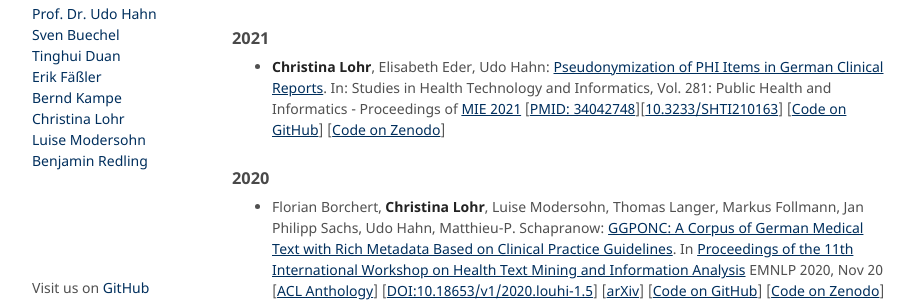
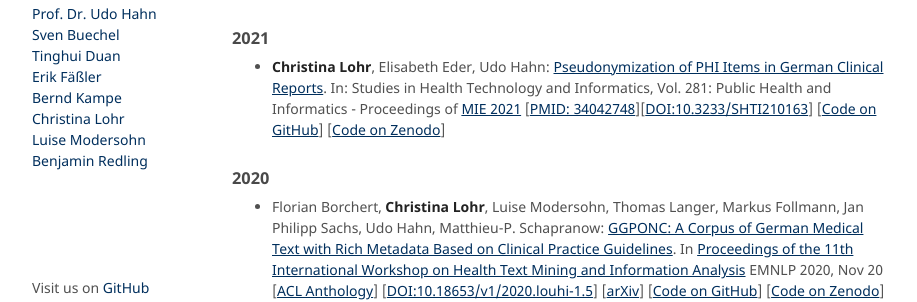
Before and after one commit to JULIELab/JULIELab.github.io, a Jekyll site: the page built from Staff/Lohr/index.md, in a window 1280 px wide and 900 px high, scrolled down 774 px. Shown: the part 161-463 px from the top of the window, without its empty margins (178-1095 px from the left). Built offline with Jekyll 4.4.1, drawn with Linux system fonts in a browser that asks for light colours; our own code applies the rules of GitHub Pages for plain Markdown files; some of the changed lines change nothing that is shown.

Commit message:
Update index.md

```diff
--- a/Staff/Lohr/index.md
+++ b/Staff/Lohr/index.md
@@ -30,7 +30,7 @@
 
 ### 2021
 
-* **Christina Lohr**, Elisabeth Eder, Udo Hahn: [Pseudonymization of PHI Items in German Clinical Reports](https://ebooks.iospress.nl/doi/10.3233/SHTI210163). In: Studies in Health Technology and Informatics, Vol. 281: Public Health and Informatics - Proceedings of [MIE 2021](https://ebooks.iospress.nl/volume/public-health-and-informatics-proceedings-of-mie-2021) [[PMID: 34042748](https://pubmed.ncbi.nlm.nih.gov/34042748/)][[10.3233/SHTI210163](https://doi.org/10.3233/shti210163)] [[Code on GitHub](https://github.com/JULIELab/ClinicalSurrogateGeneration)] [[Code on Zenodo](https://zenodo.org/record/4883613)]
+* **Christina Lohr**, Elisabeth Eder, Udo Hahn: [Pseudonymization of PHI Items in German Clinical Reports](https://ebooks.iospress.nl/doi/10.3233/SHTI210163). In: Studies in Health Technology and Informatics, Vol. 281: Public Health and Informatics - Proceedings of [MIE 2021](https://ebooks.iospress.nl/volume/public-health-and-informatics-proceedings-of-mie-2021) [[PMID: 34042748](https://pubmed.ncbi.nlm.nih.gov/34042748/)][[DOI:10.3233/SHTI210163](https://doi.org/10.3233/shti210163)] [[Code on GitHub](https://github.com/JULIELab/ClinicalSurrogateGeneration)] [[Code on Zenodo](https://zenodo.org/record/4883613)]
 
 ### 2020
 
```
